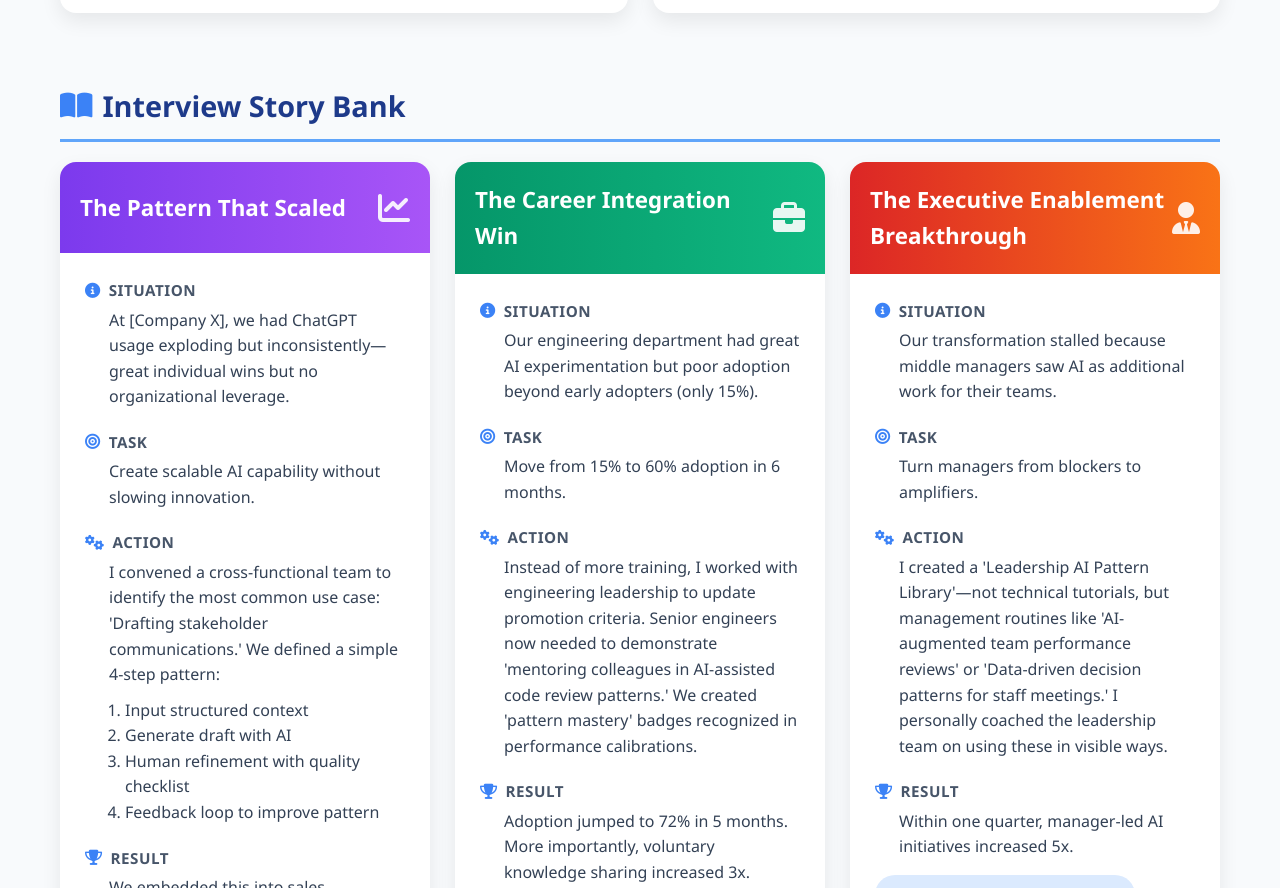
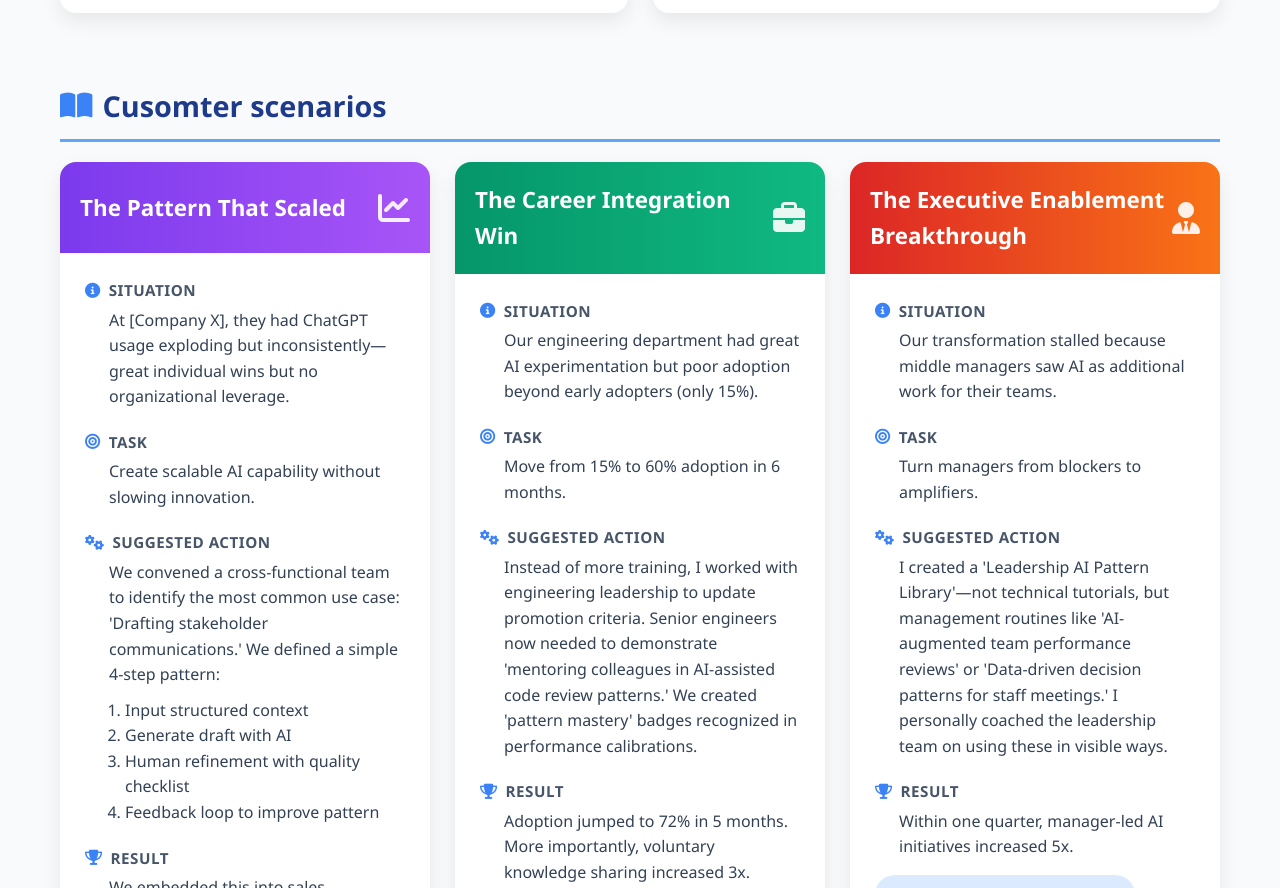
Before and after one commit to techiesystem/aiadpnstrategy, a plain HTML site: page index.html in a window 1280 px wide. Shown: the part 1380-2268 px from the top of the page. Drawn offline with Linux system fonts and the light colour scheme.

Commit message:
Update section title and change action labels

```diff
--- a/index.html
+++ b/index.html
@@ -373,7 +373,7 @@
         </section>
 
         <section>
-            <h2 class="section-title"><i class="fas fa-book-open"></i> Interview Story Bank</h2>
+            <h2 class="section-title"><i class="fas fa-book-open"></i>Cusomter scenarios</h2>
             <div class="stories-container">
                 <div class="story-card story-1">
                     <div class="story-header">
@@ -383,7 +383,7 @@
                     <div class="story-content">
                         <div class="story-part">
                             <div class="story-label"><i class="fas fa-info-circle"></i> Situation</div>
-                            <div class="story-text">At [Company X], we had ChatGPT usage exploding but inconsistently—great individual wins but no organizational leverage.</div>
+                            <div class="story-text">At [Company X], they had ChatGPT usage exploding but inconsistently—great individual wins but no organizational leverage.</div>
                         </div>
 
                         <div class="story-part">
@@ -392,8 +392,8 @@
                         </div>
 
                         <div class="story-part">
-                            <div class="story-label"><i class="fas fa-cogs"></i> Action</div>
-                            <div class="story-text">I convened a cross-functional team to identify the most common use case: 'Drafting stakeholder communications.' We defined a simple 4-step pattern:</div>
+                            <div class="story-label"><i class="fas fa-cogs"></i> Suggested Action</div>
+                            <div class="story-text">We convened a cross-functional team to identify the most common use case: 'Drafting stakeholder communications.' We defined a simple 4-step pattern:</div>
                             <ol style="padding-left: 40px; margin-top: 10px;">
                                 <li>Input structured context</li>
                                 <li>Generate draft with AI</li>
@@ -436,7 +436,7 @@
                         </div>
 
                         <div class="story-part">
-                            <div class="story-label"><i class="fas fa-cogs"></i> Action</div>
+                            <div class="story-label"><i class="fas fa-cogs"></i> Suggested Action</div>
                             <div class="story-text">Instead of more training, I worked with engineering leadership to update promotion criteria. Senior engineers now needed to demonstrate 'mentoring colleagues in AI-assisted code review patterns.' We created 'pattern mastery' badges recognized in performance calibrations.</div>
                         </div>
 
@@ -473,7 +473,7 @@
                         </div>
 
                         <div class="story-part">
-                            <div class="story-label"><i class="fas fa-cogs"></i> Action</div>
+                            <div class="story-label"><i class="fas fa-cogs"></i> Suggested Action</div>
                             <div class="story-text">I created a 'Leadership AI Pattern Library'—not technical tutorials, but management routines like 'AI-augmented team performance reviews' or 'Data-driven decision patterns for staff meetings.' I personally coached the leadership team on using these in visible ways.</div>
                         </div>
 
```
